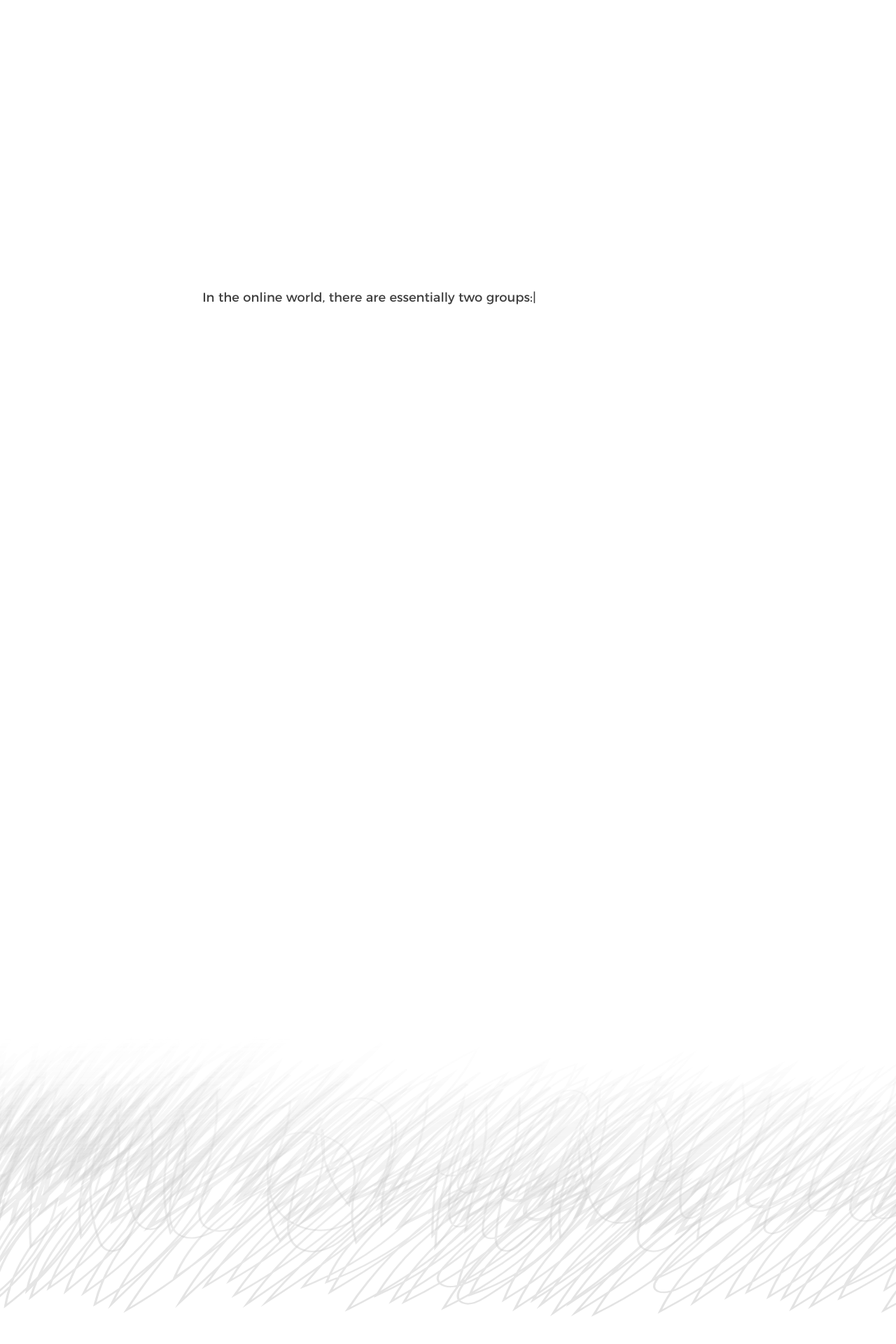
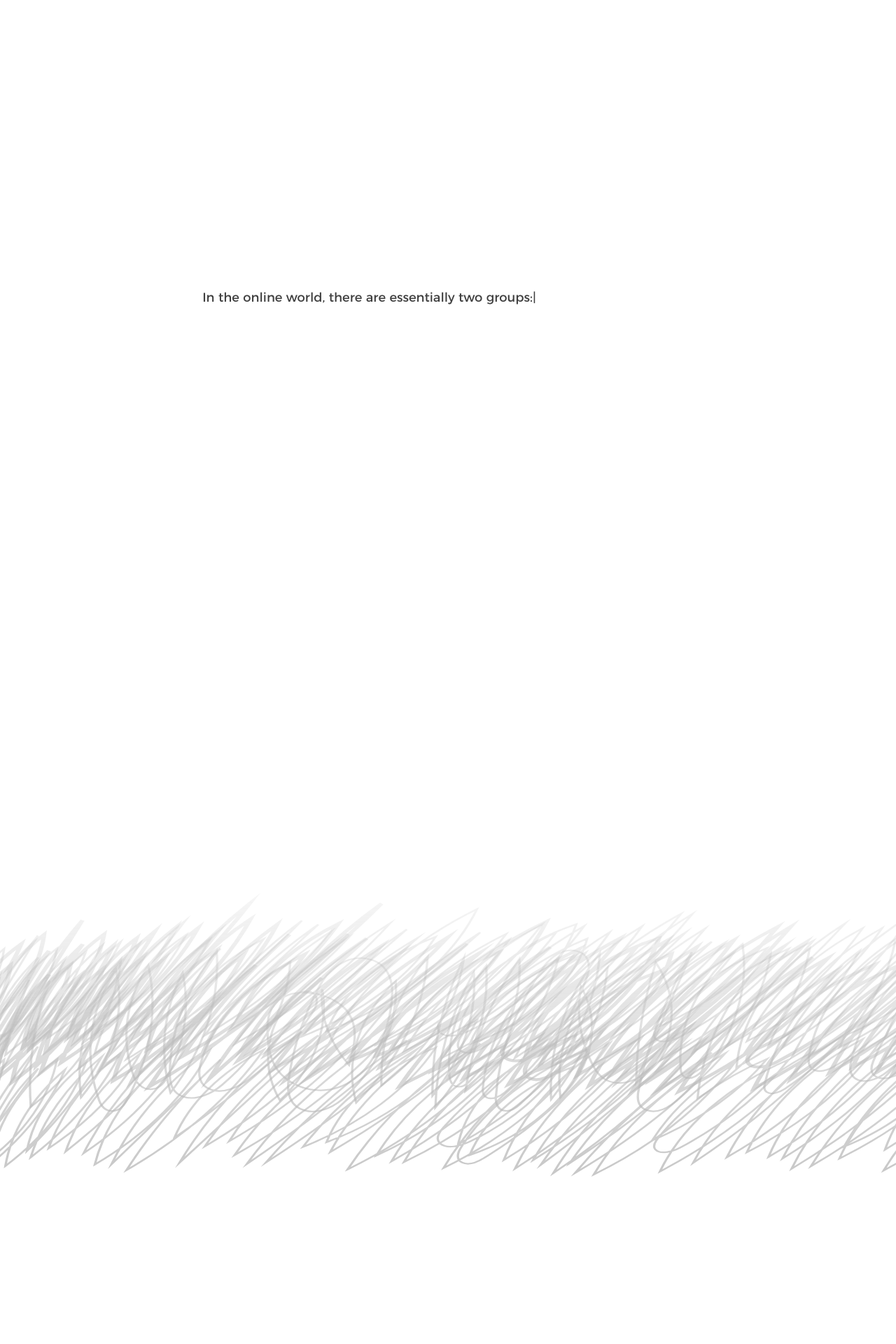
Before and after one commit to RIVER-Data-AI/river-marketing, a Jekyll site: the page built from index.html, in a window 1280 px wide. Shown: the part 2078-3998 px from the top of the page at 70% size. Built offline with Jekyll 4.4.1, drawn with Linux system fonts in a browser that asks for light colours; some web fonts are replaced.

Commit message:
better scribz

```diff
--- a/_sass/main.scss
+++ b/_sass/main.scss
@@ -490,7 +490,7 @@ body {
   position: fixed;
 
   left: 0;
-  bottom: 32vh;
+  bottom: 36vh;
   transition: top ease-in-out 1s, opacity ease-in-out 1s;
 
   svg {
@@ -502,8 +502,8 @@ body {
     $scrib-mask-gradient: linear-gradient(
       0deg,
       white 0%,
-      white 10%,
-      rgba(255, 255, 255, 0) 80%,
+      white 30%,
+      rgba(255, 255, 255, 0) 90%,
       rgba(255, 255, 255, 0) 100%
     );
 
@@ -512,7 +512,7 @@ body {
   }
 
   path {
-    stroke: #ccc;
+    stroke: #bbb;
     fill: transparent;
     stroke-width: 3;
     opacity: 0.8;
@@ -575,21 +575,21 @@ body {
 
   .__scrib2-5 {
     path {
-      transform: scale(-1.7, 1.1) translate(-78%, -30%);
+      transform: scale(-1.7, 0.8) translate(-78%, -30%);
       stroke-width: 5;
       stroke-dasharray: 38080;
       stroke-dashoffset: 38080;
-      animation-delay: 4s;
+      animation-delay: 6s;
     }
   }
 
   .__scrib2-6 {
     path {
-      transform: scale(-1.7, 1.1) translate(-76%, -28%);
+      transform: scale(-1.7, 0.9) translate(-76%, -28%);
       stroke-width: 5;
       stroke-dasharray: 38080;
       stroke-dashoffset: 38080;
-      animation-delay: 4s;
+      animation-delay: 8s;
     }
   }
 }
```
